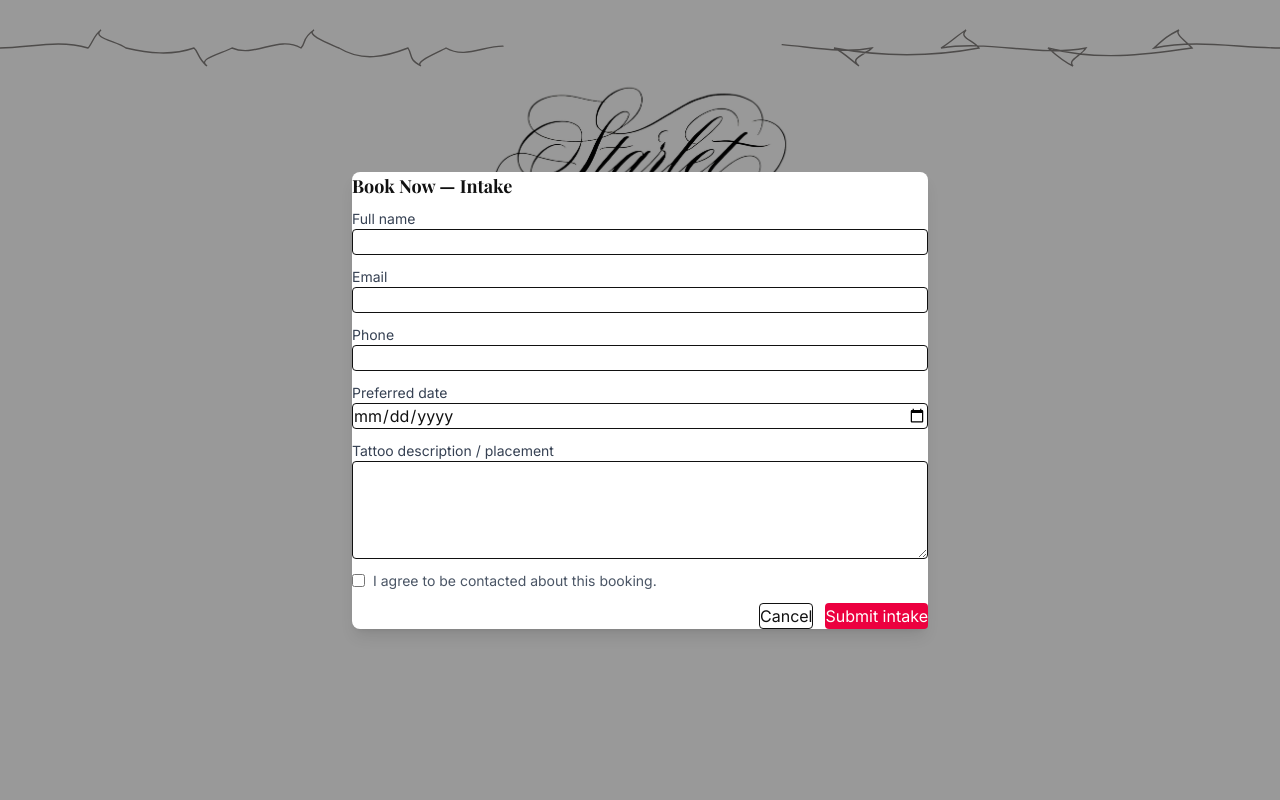
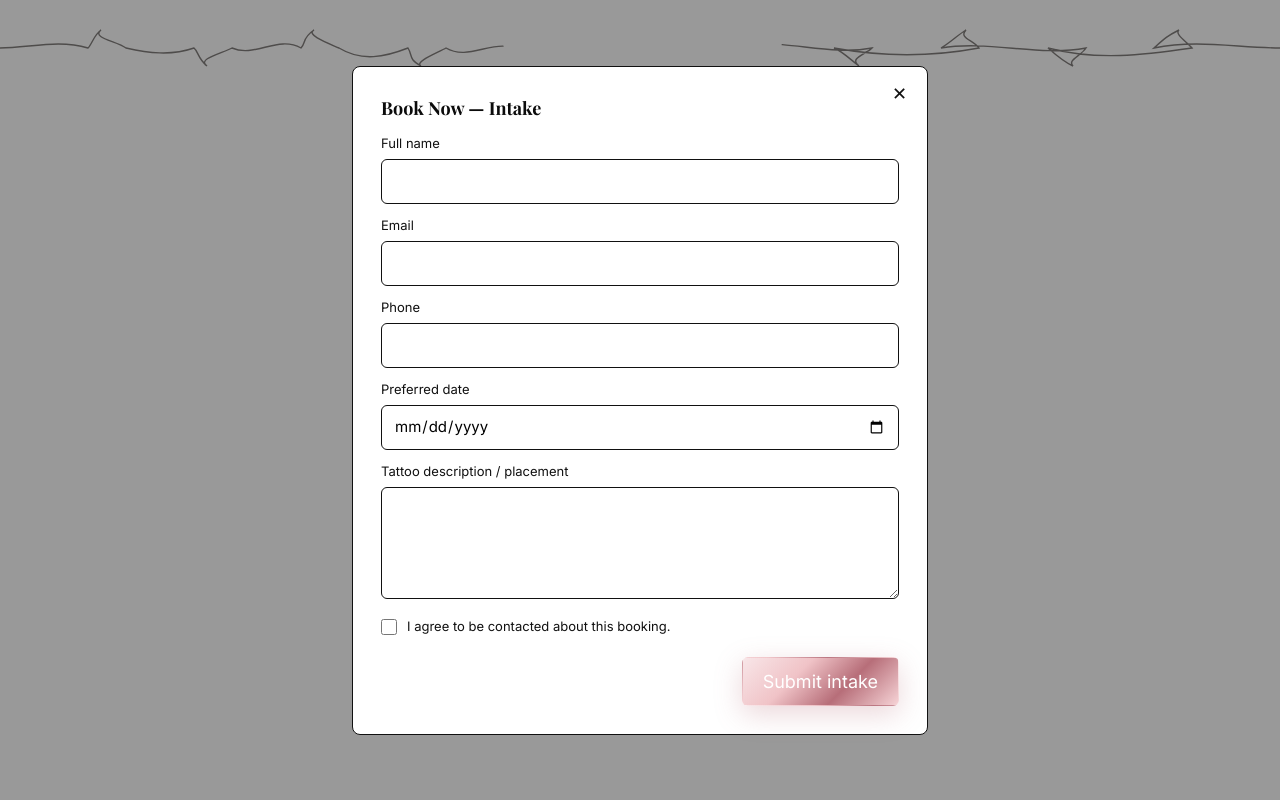
Before and after one commit to DRidleyS/starlet-tattoos, a Next.js app: page / in a window 1280 px wide. Both pictures are taken after a click on the button "Book Now". Shown: the top 800 px of the page. Built offline with nearby package versions, Linux system fonts and the light colour scheme; grey boxes are pictures that could not be loaded.

Commit message:
Restore remote BookNowModal and layout metadata

```diff
--- a/app/layout.tsx
+++ b/app/layout.tsx
@@ -14,8 +14,9 @@ const geistMono = Geist_Mono({
 });
 
 export const metadata: Metadata = {
-  title: "Create Next App",
-  description: "Generated by create next app",
+  title: "Starlet Tattoos",
+  description:
+    "Starlet Tattoos - Fine line & Custom Tattoos - Santa Clarita CA.",
 };
 
 export default function RootLayout({
--- a/components/BookNowModal.tsx
+++ b/components/BookNowModal.tsx
@@ -28,8 +28,11 @@ export default function BookNowModal({
       role="dialog"
     >
       <div className="fixed inset-0 bg-black/40" onClick={onClose} />
-      <div className="relative bg-white rounded-lg shadow-lg max-w-xl w-full mx-4 p-6 z-10">
-        <h3 className="text-lg font-semibold mb-3">Book Now — Intake</h3>
+      <div className="relative bg-white bn-modal max-w-xl w-full mx-4 z-10">
+        <button aria-label="Close" className="bn-modal-close" onClick={onClose}>
+          ✕
+        </button>
+        <h3 className="bn-title">Book Now — Intake</h3>
         <form
           onSubmit={async (e) => {
             e.preventDefault();
@@ -74,70 +77,182 @@ export default function BookNowModal({
             onClose();
           }}
         >
-          <div className="grid grid-cols-1 gap-3">
-            <label className="flex flex-col">
-              <span className="text-sm text-gray-700">Full name</span>
-              <input name="name" required className="mt-1 p-2 border rounded" />
+          <div className="bn-grid">
+            <label className="bn-field">
+              <span className="bn-label">Full name</span>
+              <input name="name" required className="bn-input" />
             </label>
-            <label className="flex flex-col">
-              <span className="text-sm text-gray-700">Email</span>
-              <input
-                name="email"
-                type="email"
-                required
-                className="mt-1 p-2 border rounded"
-              />
+            <label className="bn-field">
+              <span className="bn-label">Email</span>
+              <input name="email" type="email" required className="bn-input" />
             </label>
-            <label className="flex flex-col">
-              <span className="text-sm text-gray-700">Phone</span>
-              <input
-                name="phone"
-                type="tel"
-                className="mt-1 p-2 border rounded"
-              />
+            <label className="bn-field">
+              <span className="bn-label">Phone</span>
+              <input name="phone" type="tel" className="bn-input" />
             </label>
-            <label className="flex flex-col">
-              <span className="text-sm text-gray-700">Preferred date</span>
-              <input
-                name="date"
-                type="date"
-                className="mt-1 p-2 border rounded"
-              />
+            <label className="bn-field">
+              <span className="bn-label">Preferred date</span>
+              <input name="date" type="date" className="bn-input" />
             </label>
-            <label className="flex flex-col">
-              <span className="text-sm text-gray-700">
-                Tattoo description / placement
-              </span>
-              <textarea
-                name="desc"
-                rows={4}
-                className="mt-1 p-2 border rounded"
-              />
+            <label className="bn-field">
+              <span className="bn-label">Tattoo description / placement</span>
+              <textarea name="desc" rows={4} className="bn-input bn-textarea" />
             </label>
-            <label className="flex items-center gap-2 mt-2">
-              <input type="checkbox" name="consent" />
-              <span className="text-sm text-gray-600">
+            <label className="bn-consent">
+              <input type="checkbox" name="consent" className="bn-checkbox" />
+              <span className="bn-consent-txt">
                 I agree to be contacted about this booking.
               </span>
             </label>
-            <div className="flex gap-3 justify-end mt-4">
-              <button
-                type="button"
-                onClick={onClose}
-                className="px-4 py-2 rounded border"
-              >
-                Cancel
-              </button>
-              <button
-                type="submit"
-                className="px-4 py-2 rounded bg-rose-600 text-white"
-              >
+            <div className="bn-actions">
+              <button type="submit" className="bn-btn bn-submit">
                 Submit intake
               </button>
             </div>
           </div>
         </form>
       </div>
+
+      <style jsx>{`
+        .bn-modal {
+          background: #fff;
+          border: 1px solid #111;
+          border-radius: 8px;
+          padding: 28px;
+          box-shadow: none;
+        }
+        .bn-title {
+          font-size: 18px;
+          font-weight: 600;
+          color: #0b0b0b;
+          margin: 0 0 12px 0;
+        }
+        .bn-grid {
+          display: grid;
+          gap: 12px;
+        }
+        .bn-field {
+          display: flex;
+          flex-direction: column;
+          gap: 6px;
+        }
+        .bn-label {
+          font-size: 13px;
+          color: #111;
+        }
+        .bn-input {
+          padding: 10px 12px;
+          border: 1px solid #111;
+          border-radius: 6px;
+          background: transparent;
+          color: #000;
+          font-size: 15px;
+        }
+        .bn-textarea {
+          min-height: 110px;
+          resize: vertical;
+        }
+        .bn-consent {
+          display: flex;
+          align-items: center;
+          gap: 10px;
+          margin-top: 6px;
+        }
+        .bn-checkbox {
+          width: 16px;
+          height: 16px;
+          border: 1px solid #111;
+        }
+        .bn-consent-txt {
+          font-size: 13px;
+          color: #111;
+        }
+        .bn-actions {
+          display: flex;
+          gap: 10px;
+          justify-content: flex-end;
+          margin-top: 8px;
+        }
+        .bn-btn {
+          padding: 10px 14px;
+          border-radius: 6px;
+          font-size: 15px;
+          cursor: pointer;
+          border: 1px solid #111;
+          background: transparent;
+          color: #111;
+          transition:
+            transform 140ms ease,
+            box-shadow 160ms ease,
+            background 160ms ease,
+            color 160ms ease;
+        }
+        .bn-submit {
+          background: linear-gradient(
+            135deg,
+            #f8e6e8,
+            #f0c3c7 35%,
+            #b76e79 65%,
+            #f6d3d6
+          );
+          color: #fff;
+          border-color: rgba(255, 255, 255, 0.06);
+          box-shadow: 0 8px 28px rgba(183, 110, 121, 0.28);
+          font-size: 18px;
+          padding-left: 20px;
+          padding-right: 20px;
+        }
+        .bn-submit:hover {
+          transform: translateY(-2px);
+          box-shadow: 0 14px 36px rgba(0, 0, 0, 0.5);
+        }
+        .bn-submit:active {
+          transform: translateY(0);
+        }
+        .bn-submit:focus {
+          outline: 3px solid rgba(255, 255, 255, 0.06);
+          outline-offset: 2px;
+        }
+        .bn-cancel {
+          background: transparent;
+        }
+        .bn-modal-close {
+          position: absolute;
+          top: 12px;
+          right: 12px;
+          border: none;
+          background: transparent;
+          font-size: 18px;
+          line-height: 1;
+          padding: 6px 8px;
+          cursor: pointer;
+          color: #111;
+          border-radius: 6px;
+        }
+        .bn-modal-close:hover {
+          background: rgba(0, 0, 0, 0.04);
+        }
+        .bn-modal-close:focus {
+          outline: 2px solid rgba(0, 0, 0, 0.08);
+        }
+
+        @media (max-width: 640px) {
+          .bn-modal {
+            padding: 20px;
+            margin: 12px;
+          }
+          .bn-actions {
+            flex-direction: column;
+            align-items: stretch;
+          }
+          .bn-submit {
+            width: 100%;
+          }
+          .bn-cancel {
+            align-self: flex-end;
+          }
+        }
+      `}</style>
     </div>
   );
 }
```
